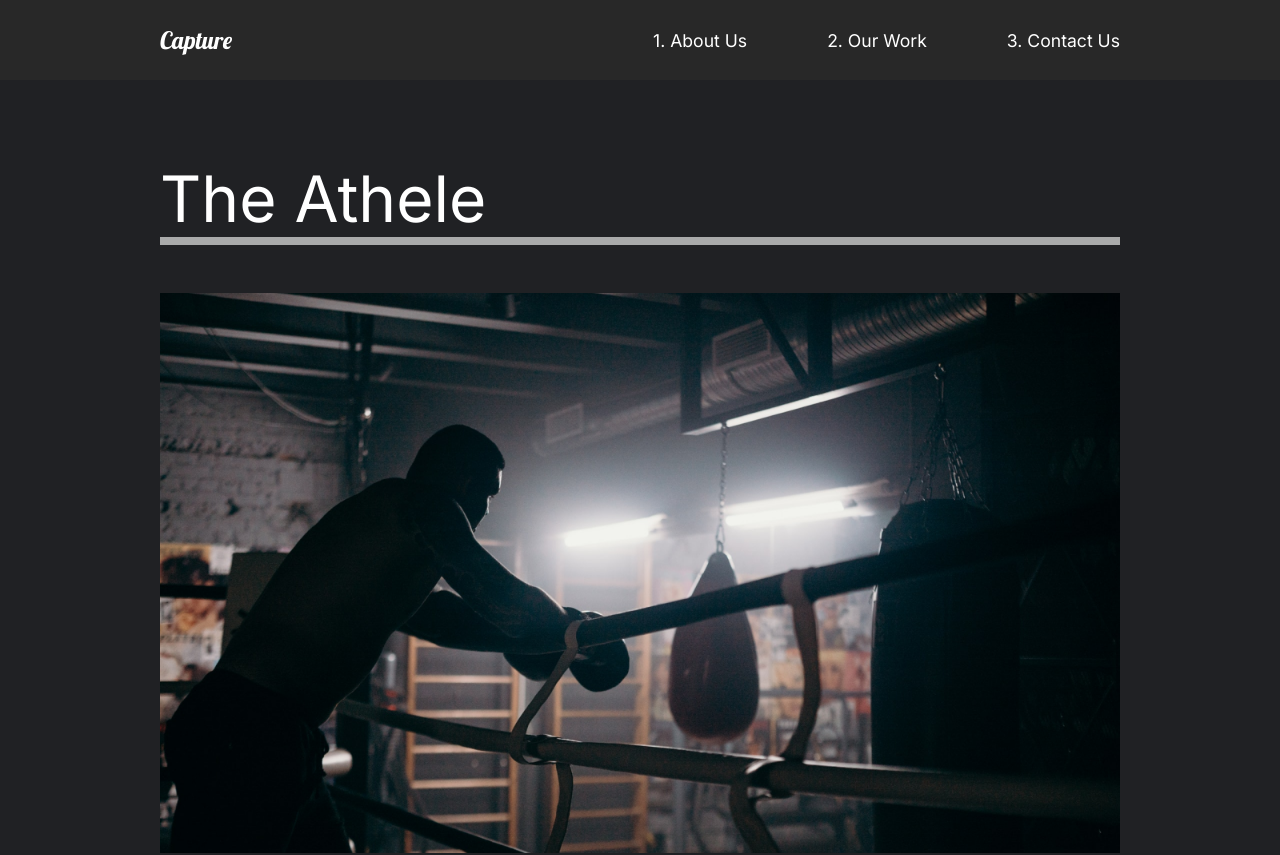
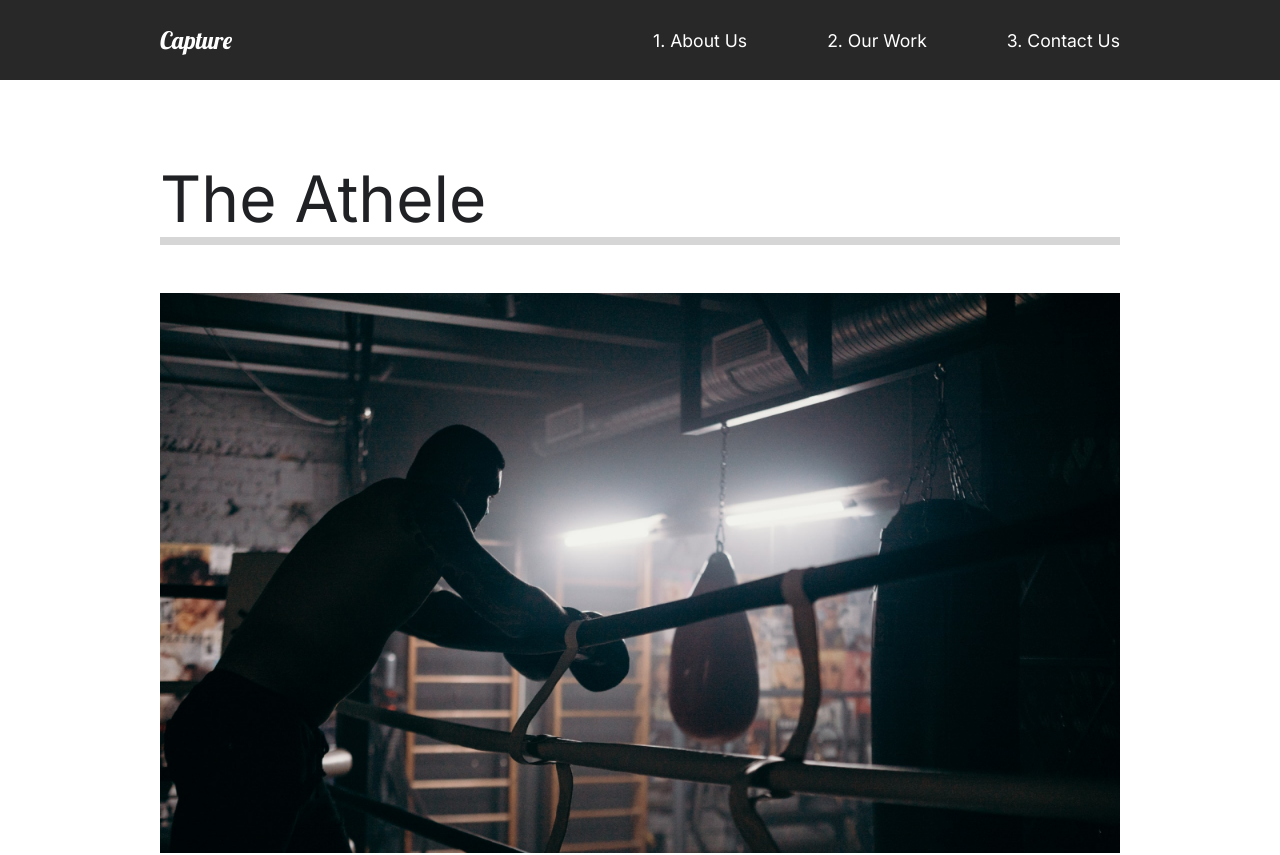
Before and after one commit to frnk26/Portofolio-capture, a React (Vite) app: page /work in a window 1280 px wide. Shown: the top 855 px of the page. Built offline with nearby package versions, Linux system fonts and the light colour scheme.

Commit message:
add page transition using framer-motion and useLocation for page exit transition

```diff
--- a/src/App.jsx
+++ b/src/App.jsx
@@ -1,5 +1,5 @@
 import React, { useState } from "react";
-import { BrowserRouter, Route, Routes } from "react-router-dom";
+import { BrowserRouter, Route, Routes, useLocation } from "react-router-dom";
 import GlobalStyle from "./components/GlobalStyle";
 // import components
 import Nav from "./components/Nav";
@@ -9,12 +9,17 @@ import ContactUs from "./pages/ContactUs";
 import MovieDetail from "./pages/MovieDetail";
 import NotFound from "./pages/NotFound";
 import OurWork from "./pages/OurWork";
+// import animation
+import { AnimatePresence, motion as m } from "framer-motion";
+
 function App() {
+  const location = useLocation();
   return (
     <div className="App">
       <GlobalStyle />
       <Nav />
-      <Routes>
+      <AnimatePresence mode="wait">
+        <Routes location={location} key={location.pathname}>
           <Route path="/" element={<About />}></Route>
           {/* nested route index for parent page (OurWork Page)  */}
           <Route path="/work">
@@ -24,6 +29,7 @@ function App() {
           <Route path="/contact" element={<ContactUs />}></Route>
           <Route path="/*" element={<NotFound />} />
         </Routes>
+      </AnimatePresence>
     </div>
   );
 }
--- /dev/null
+++ b/src/animation.jsx
@@ -0,0 +1,20 @@
+export const pageAnimation = {
+  hidden: {
+    opacity: 0,
+    y: 300,
+  },
+  show: {
+    opacity: 1,
+    y: 0,
+    transition: {
+      duration: 1,
+    },
+  },
+  exit: {
+    opacity: 0,
+    y: 300,
+    transition: {
+      duration: 1,
+    },
+  },
+};
--- a/src/components/AboutSection.jsx
+++ b/src/components/AboutSection.jsx
@@ -3,6 +3,7 @@ import home1 from "../img/home1.png";
 // import style
 import styled from "styled-components";
 import { DescriptionLayout, Hide, Image, LayoutSection } from "../style";
+
 const AboutSection = () => {
   return (
     <LayoutSection>
--- a/src/pages/About.jsx
+++ b/src/pages/About.jsx
@@ -2,13 +2,16 @@ import React from "react";
 import AboutSection from "../components/AboutSection";
 import FaqSection from "../components/FaqSection";
 import ServiceSection from "../components/ServiceSection";
+// import animation
+import { motion as m } from "framer-motion";
+import { pageAnimation } from "../animation";
 const About = () => {
   return (
-    <div>
+    <m.div exit="exit" variants={pageAnimation} initial="hidden" animate="show">
       <AboutSection />
       <ServiceSection />
       <FaqSection />
-    </div>
+    </m.div>
   );
 };
 
--- a/src/pages/ContactUs.jsx
+++ b/src/pages/ContactUs.jsx
@@ -1,10 +1,12 @@
 import React from "react";
-
+// import animation
+import { motion as m } from "framer-motion";
+import { pageAnimation } from "../animation";
 const ContactUs = () => {
   return (
-    <div>
+    <m.div variants={pageAnimation} initial="hidden" animate="show" exit="exit">
       <h2>Contact</h2>
-    </div>
+    </m.div>
   );
 };
 
--- a/src/pages/MovieDetail.jsx
+++ b/src/pages/MovieDetail.jsx
@@ -2,9 +2,11 @@ import React, { useEffect, useState } from "react";
 import { useLocation } from "react-router-dom";
 // import movie data
 import { MovieState } from "../movieState";
-
 //import styled components
 import styled from "styled-components";
+// import animation
+import { motion as m } from "framer-motion";
+import { pageAnimation } from "../animation";
 const MovieDetail = () => {
   const url = useLocation();
   const [movies, setMovies] = useState(MovieState);
@@ -15,13 +17,18 @@ const MovieDetail = () => {
     const currentMovie = movies.filter(
       (stateMovie) => stateMovie.url === url.pathname
     );
-    setMovie(currentMovie[0]);
+    if (currentMovie[0]) setMovie(currentMovie[0]);
   }, [movies, url]);
 
   return (
     <>
       {movie && (
-        <StyledDetails>
+        <StyledDetails
+          exit="exit"
+          variants={pageAnimation}
+          initial="hidden"
+          animate="show"
+        >
           <StlyedHeadline>
             <h2>{movie.title}</h2>
             <img src={movie.mainImg} alt="" />
@@ -41,7 +48,7 @@ const MovieDetail = () => {
   );
 };
 // styling the content
-const StyledDetails = styled.div`
+const StyledDetails = styled(m.div)`
   color: white;
 `;
 const StlyedHeadline = styled.div`
--- a/src/pages/OurWork.jsx
+++ b/src/pages/OurWork.jsx
@@ -5,10 +5,18 @@ import styled from "styled-components";
 import athlete from "../img/athlete-small.png";
 import goodtimes from "../img/goodtimes-small.png";
 import theracer from "../img/theracer-small.png";
-
+// import animation
+import { motion as m } from "framer-motion";
+import { pageAnimation } from "../animation";
 const OurWork = () => {
   return (
-    <StyledWork>
+    <StyledWork
+      variants={pageAnimation}
+      initial="hidden"
+      animate="show"
+      exit="exit"
+      style={{ background: "#ffff", color: "#202124" }}
+    >
       <StyledMovie>
         <h2>The Athele</h2>
         <div className="line"></div>
@@ -33,7 +41,7 @@ const OurWork = () => {
     </StyledWork>
   );
 };
-const StyledWork = styled.div`
+const StyledWork = styled(m.div)`
   min-height: 100vh;
   padding: 5rem 10rem;
   overflow: hidden;
```
Lines whose indentation alone changed are shown as unchanged.
